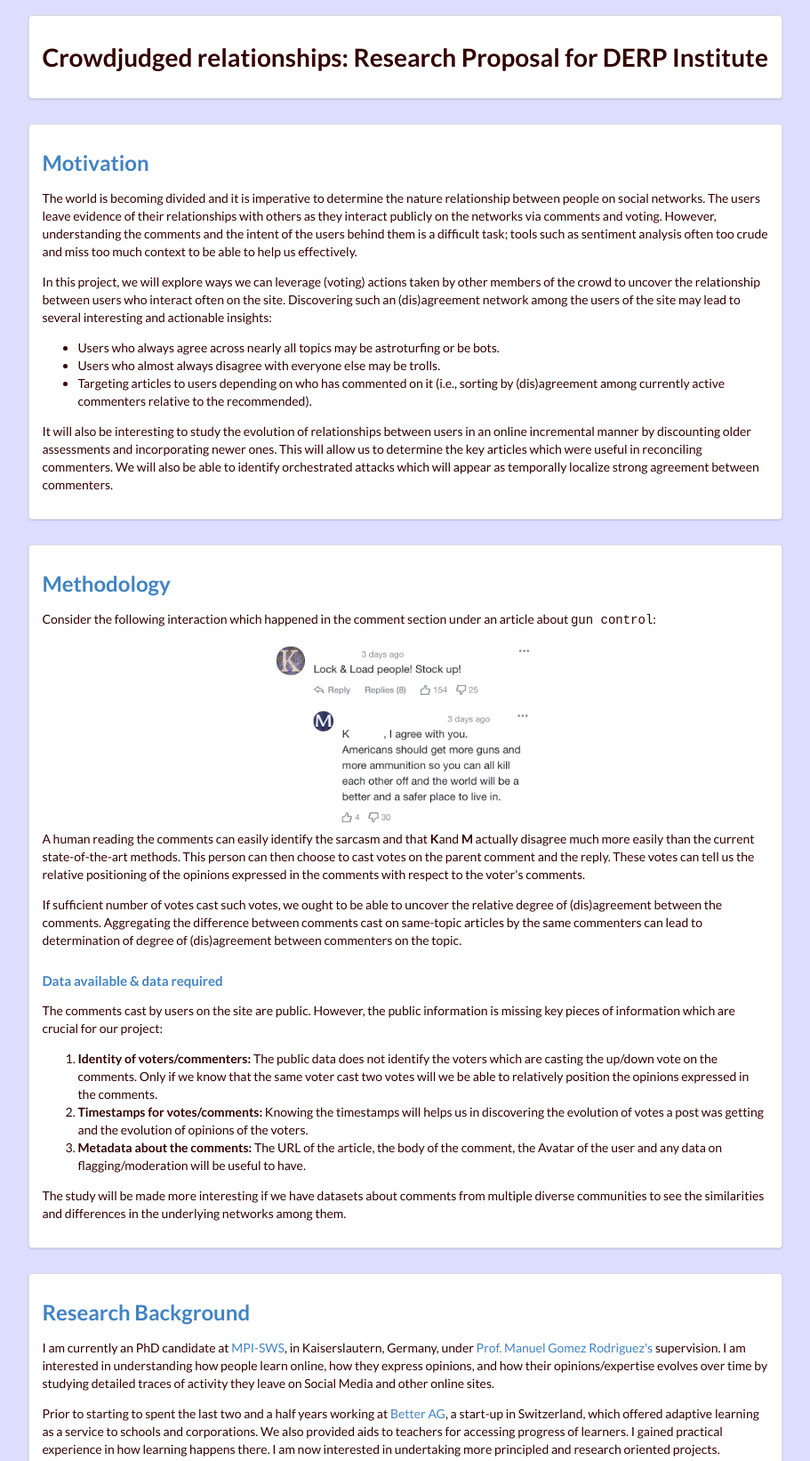
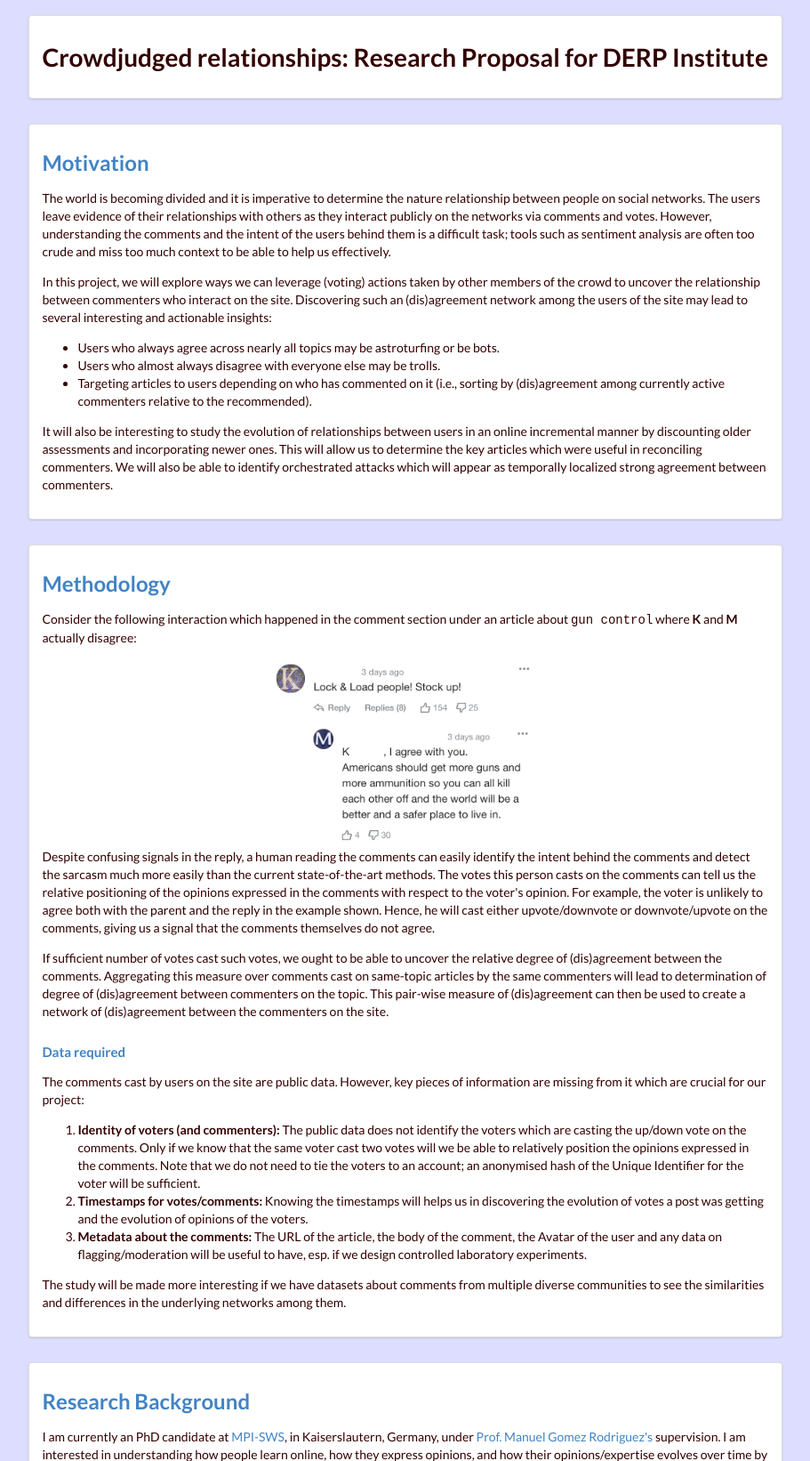
Before and after one commit to Networks-Learning/discussion-complexity, a plain HTML site: page derp/index.html in a window 1280 px wide. Shown: the part 3-1645 px from the top of the page at 89% size, without its empty margins (184-1095 px from the left). Drawn offline with nearby package versions, Linux system fonts and the light colour scheme.

Commit message:
Fix typos.

```diff
--- a/derp/index.html
+++ b/derp/index.html
@@ -60,9 +60,9 @@
         <section id="motivation" class="ui one column row left aligned">
             <div class="ui segment column">
                 <h2><a class="internal" href="#motivation">Motivation</a></h2>
-                <p>The world is becoming divided and it is imperative to determine the nature relationship between people on social networks. The users leave evidence of their relationships with others as they interact publicly on the networks via comments and voting. However, understanding the comments and the intent of the users behind them is a difficult task; tools such as sentiment analysis often too crude and miss too much context to be able to help us effectively.</p>
+                <p>The world is becoming divided and it is imperative to determine the nature relationship between people on social networks. The users leave evidence of their relationships with others as they interact publicly on the networks via comments and votes. However, understanding the comments and the intent of the users behind them is a difficult task; tools such as sentiment analysis are often too crude and miss too much context to be able to help us effectively.</p>
 
-                <p>In this project, we will explore ways we can leverage (voting) actions taken by other members of the crowd to uncover the relationship between users who interact often on the site.
+                <p>In this project, we will explore ways we can leverage (voting) actions taken by other members of the crowd to uncover the relationship between commenters who interact on the site.
                 Discovering such an (dis)agreement network among the users of the site may lead to several interesting and actionable insights:
                 </p>
 
@@ -72,7 +72,7 @@
                    <li>Targeting articles to users depending on who has commented on it (i.e., sorting by (dis)agreement among currently active commenters relative to the recommended).</li>
                </ul>
 
-               <p>It will also be interesting to study the evolution of relationships between users in an online incremental manner by discounting older assessments and incorporating newer ones. This will allow us to determine the key articles which were useful in reconciling commenters. We will also be able to identify orchestrated attacks which will appear as temporally localize strong agreement between commenters.</p>
+               <p>It will also be interesting to study the evolution of relationships between users in an online incremental manner by discounting older assessments and incorporating newer ones. This will allow us to determine the key articles which were useful in reconciling commenters. We will also be able to identify orchestrated attacks which will appear as temporally localized strong agreement between commenters.</p>
             </div>
         </section>
 
@@ -80,26 +80,29 @@
             <div class="ui segment column">
                 <h2><a class="internal" href="#methogology">Methodology</a></h2>
 
-                <p>Consider the following interaction which happened in the comment section under an article about <code>gun control</code>:</p>
+                <p>Consider the following interaction which happened in the comment section under an article about <code>gun control</code> where <b>K</b> and <b>M</b> actually disagree:</p>
 
                 <img class="ui centered medium image" src="./img/sarcasm-anon.png" alt="Example of sarcasm in comments">
 
-                <p>A human reading the comments can easily identify the sarcasm and that <b>K</b>and <b>M</b> actually disagree much more easily than the current state-of-the-art methods.
-                This person can then choose to cast votes on the parent comment and the reply.
-                These votes can tell us the relative positioning of the opinions expressed in the comments with respect to the voter's comments.</p>
+                <p>Despite confusing signals in the reply, a human reading the comments can easily identify the intent behind the comments and detect the sarcasm much more easily than the current state-of-the-art methods.
+                The votes this person casts on the comments can tell us the relative positioning of the opinions expressed in the comments with respect to the voter's opinion.
+                For example, the voter is unlikely to agree both with the parent and the reply in the example shown.
+                Hence, he will cast either upvote/downvote or downvote/upvote on the comments, giving us a signal that the comments themselves do not agree.</p>
 
                 <p>
                 If sufficient number of votes cast such votes, we ought to be able to uncover the relative degree of (dis)agreement between the comments.
-                Aggregating the difference between comments cast on same-topic articles by the same commenters can lead to determination of degree of (dis)agreement between commenters on the topic.
+                Aggregating this measure over comments cast on same-topic articles by the same commenters will lead to determination of degree of (dis)agreement between commenters on the topic.
+                This pair-wise measure of (dis)agreement can then be used to create a network of (dis)agreement between the commenters on the site.
                 </p>
 
-                <h4 id="data"><a href="#data">Data available &amp; data required</a></h4>
+                <h4 id="data"><a href="#data">Data required</a></h4>
 
-                <p>The comments cast by users on the site are public. However, the public information is missing key pieces of information which are crucial for our project:</p>
+                <p>The comments cast by users on the site are public data.
+                However, key pieces of information are missing from it which are crucial for our project:</p>
 
                 <ol>
                     <li>
-                      <p><span class="bold">Identity of voters/commenters:</span> The public data does not identify the voters which are casting the up/down vote on the comments. Only if we know that the same voter cast two votes will we be able to relatively position the opinions expressed in the comments.</p>
+                      <p><span class="bold">Identity of voters (and commenters):</span> The public data does not identify the voters which are casting the up/down vote on the comments. Only if we know that the same voter cast two votes will we be able to relatively position the opinions expressed in the comments. Note that we do not need to tie the voters to an account; an anonymised hash of the Unique Identifier for the voter will be sufficient.</p>
                     </li>
                     <li>
                         <p><span class="bold">Timestamps for votes/comments:</span> Knowing the timestamps will helps us in discovering the evolution of votes a post was getting and the evolution of opinions of the voters.</p>
@@ -107,12 +110,15 @@
                     <li>
                       <p>
                         <span class="bold">Metadata about the comments:</span>
-                        The URL of the article, the body of the comment, the Avatar of the user and any data on flagging/moderation will be useful to have.
+                        The URL of the article, the body of the comment, the Avatar of the user and any data on flagging/moderation will be useful to have, esp. if we design controlled laboratory experiments.
                       </p>
                     </li>
                 </ol>
 
-                <p>The study will be made more interesting if we have datasets about comments from multiple diverse communities to see the similarities and differences in the underlying networks among them.</p>
+                <p>The study will be made more interesting if we have datasets
+                about comments from multiple diverse communities to see the
+                similarities and differences in the underlying networks among
+                them.</p>
             </div>
         </section>
 
@@ -121,7 +127,7 @@
                 <h2><a href="#research-background">Research Background</a></h2>
                 <p>I am currently an PhD candidate at <a href="http://mpi-sws.org">MPI-SWS</a>, in Kaiserslautern, Germany, under <a href="http://www.mpi-sws.org/~manuelgr/">Prof. Manuel Gomez Rodriguez's</a> supervision. I am interested in understanding how people learn online, how they express opinions, and how their opinions/expertise evolves over time by studying detailed traces of activity they leave on Social Media and other online sites.</p>
 
-                <p>Prior to starting to spent the last two and a half years working at <a href="http://better.com">Better AG</a>, a start-up in Switzerland, which offered adaptive learning as a service to schools and corporations. We also provided aids to teachers for accessing progress of learners. I gained practical experience in how learning happens there. I am now interested in undertaking more principled and research oriented projects.</p>
+                <p>Prior to starting my PhD, I worked at <a href="http://grcsolutions.com.au/compliance-technology/adaptive-elearning-lcms/platform/">Better AG (now called Salt)</a>, a start-up in Switzerland, which offered adaptive learning as a service to schools and corporations. We also provided aids to teachers for accessing progress of learners. I am now interested in undertaking more principled and research oriented projects in related areas.</p>
 
                 <ul>
                     <li><a href="http://musicallyut.in/docs/utkarsh-upadhyay-cv.pdf">CV</a></li>
```
